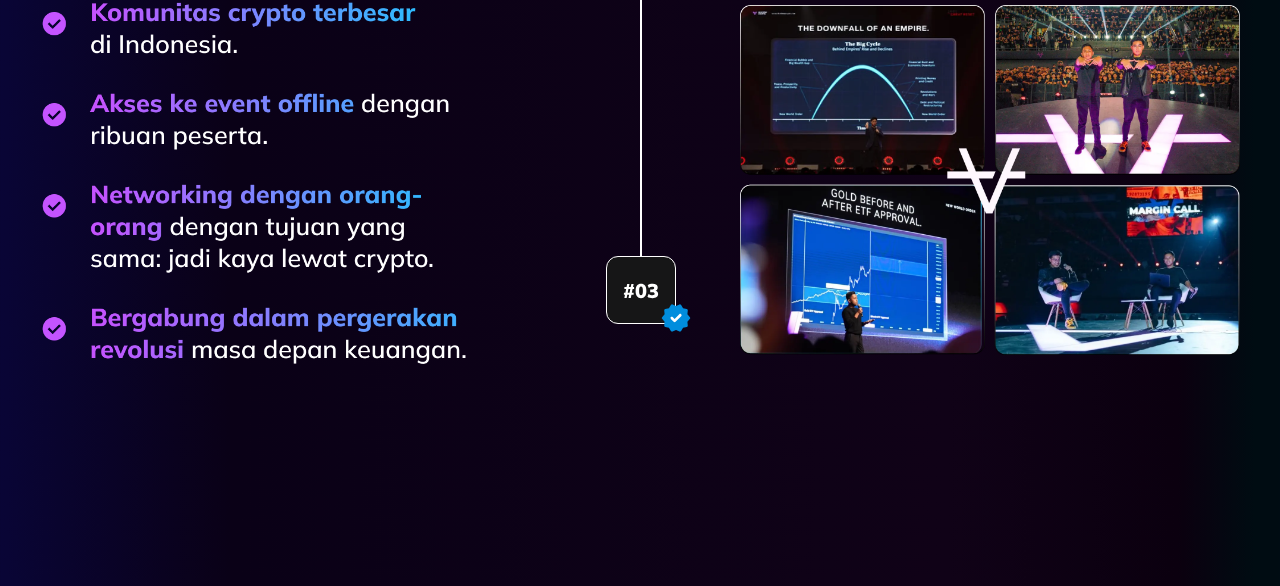
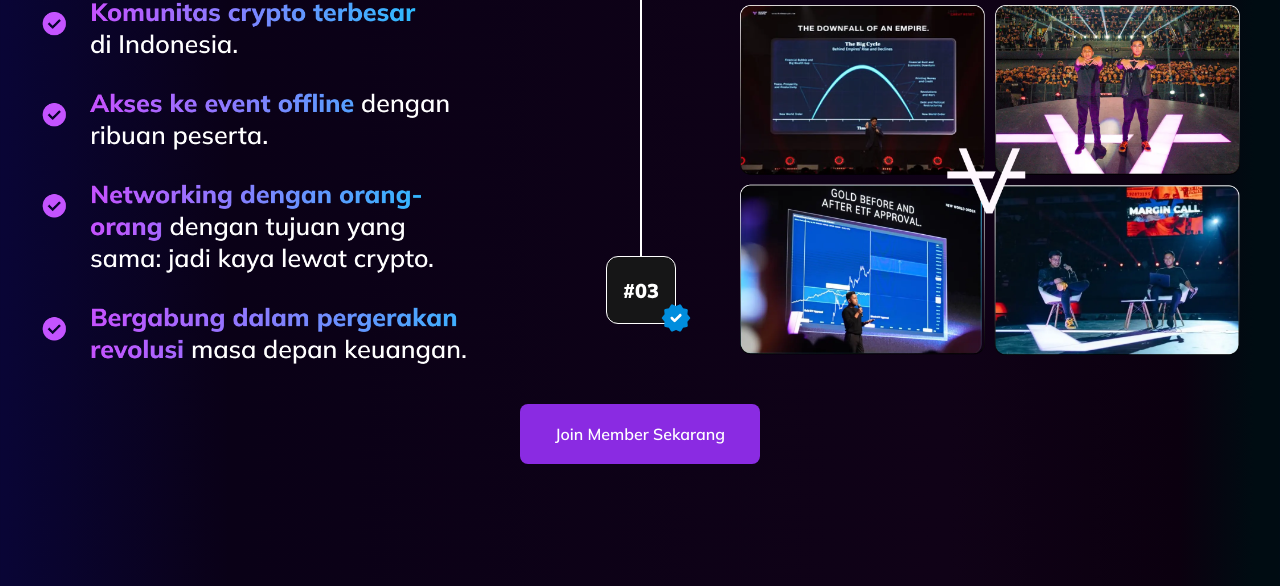
Before and after one commit to amadeusalfons/courselandingpage, a plain HTML site: page index.html in a window 1280 px wide. Shown: the part 3024-3610 px from the top of the page. Drawn offline with nearby package versions, Linux system fonts and the light colour scheme.

Commit message:
Update index.html

```diff
--- a/index.html
+++ b/index.html
@@ -110,6 +110,10 @@
                 </div>
             </div>
         </div>
+
+        <div class="join-btn">
+            <a href="#navbar-item-join">Join Member Sekarang</a>
+        </div>
     </section>
 
 
```
